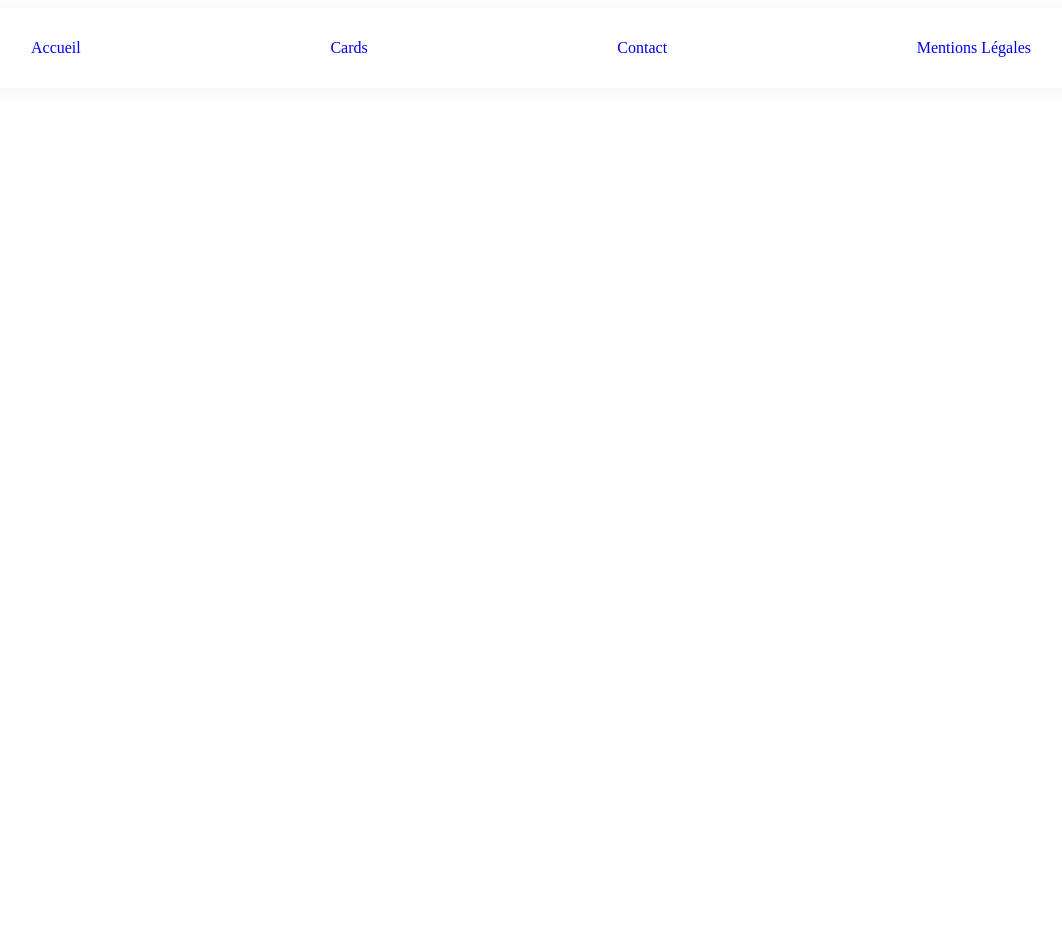
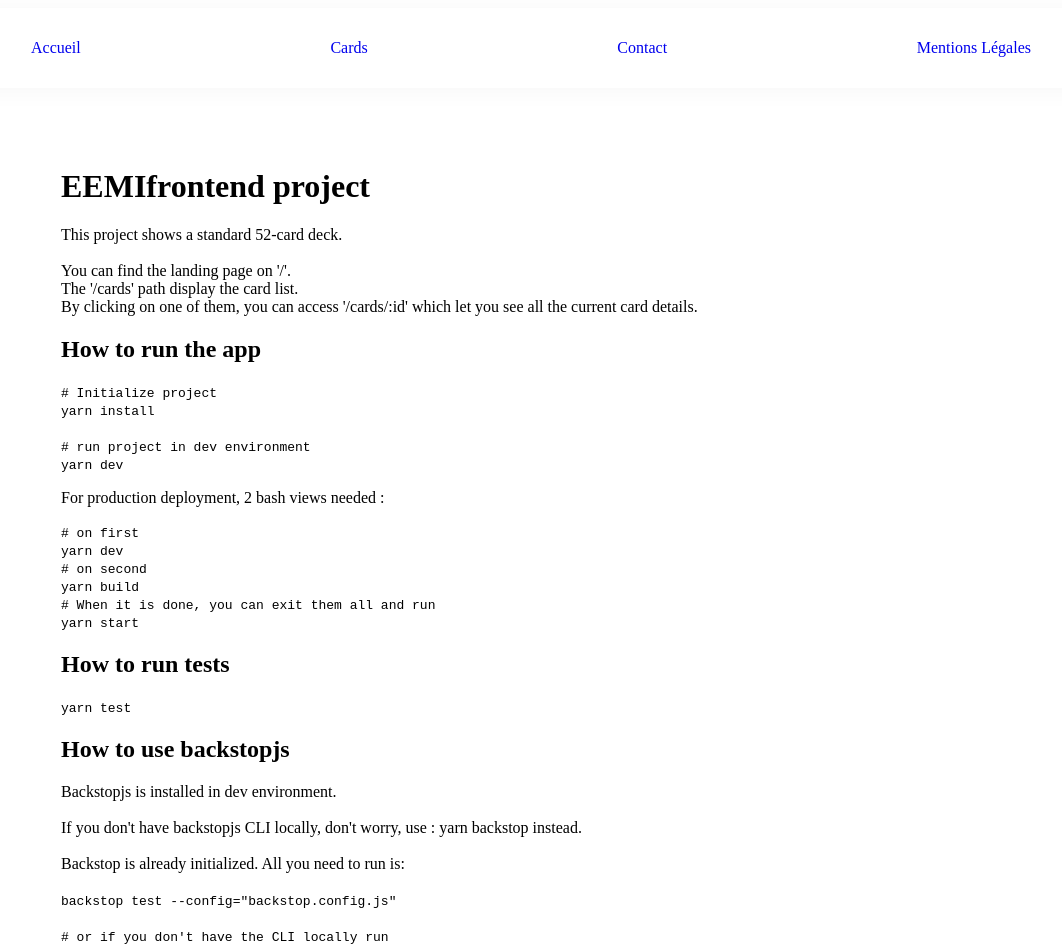
Before and after one commit to aellanglet/EEMIfrontend, a Next.js app: page / in a window 1280 px wide. Shown: the top 952 px of the page, without its empty margins (109-1171 px from the left). Before the commit the page ends 800 px from the top, so only its background shows below. Built offline with nearby package versions, Linux system fonts and the light colour scheme.

Commit message:
close #2

```diff
--- a/pages/index.js
+++ b/pages/index.js
@@ -6,6 +6,59 @@ export default function AccueilPage() {
     <React.Fragment>
       <Navigation />
       <div className="accueilPage">
+        <h1>EEMIfrontend project</h1>
+
+        <p>This project shows a standard 52-card deck.<br /> <br />
+
+        You can find the landing page on '/'. <br />
+        The '/cards' path display the card list. <br />
+        By clicking on one of them, you can access '/cards/:id' which let you see all the current card details. <br />
+        </p>
+
+        <h2>How to run the app</h2>
+        <code>
+          # Initialize project <br />
+          yarn install<br /><br />
+
+          # run project in dev environment<br />
+          yarn dev
+        </code>
+
+        <p>For production deployment, 2 bash views needed :</p>
+
+        <code>
+          # on first<br />
+          yarn dev <br/>
+
+          # on second <br />
+          yarn build <br />
+
+          # When it is done, you can exit them all and run <br />
+          yarn start<br />
+        </code>
+
+        <h2>How to run tests</h2>
+        <code>
+          yarn test
+        </code>
+
+        <h2>How to use backstopjs</h2>
+        <p>
+        Backstopjs is installed in dev environment. <br /> <br />
+
+        If you don't have backstopjs CLI locally, don't worry, use : yarn backstop instead. <br /><br />
+
+        Backstop is already initialized. All you need to run is: <br /> <br />
+
+        <code>
+          backstop test --config="backstop.config.js" <br /><br />
+
+          # or if you don't have the CLI locally run <br /> <br/>
+
+          yarn backstop test --config="backstop.config.js"
+        </code>
+
+        </p>
       </div>
     </React.Fragment>
   );
```
